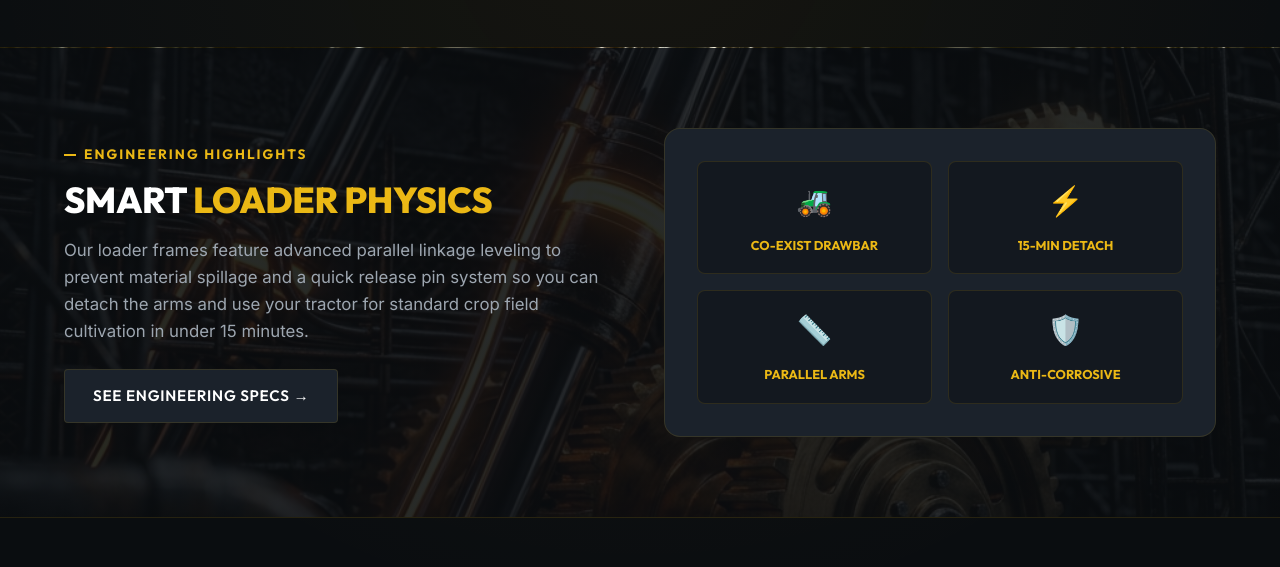
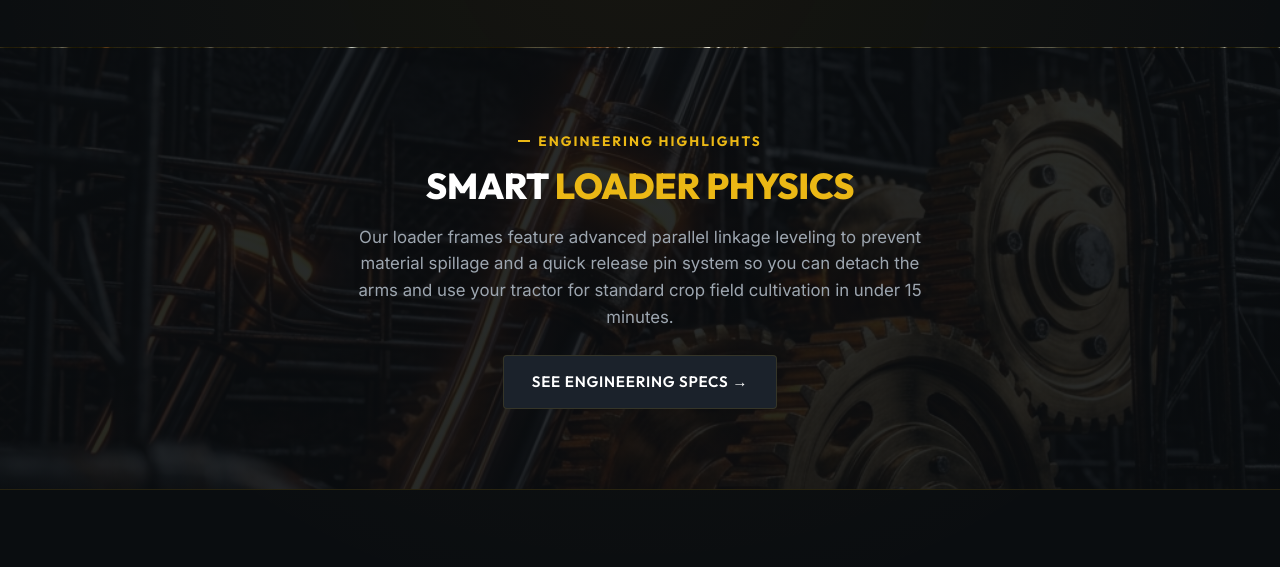
Before and after one commit to Harshverma8055/loader, a website built with Vite: page index.html in a window 1280 px wide. Shown: the part 1680-2247 px from the top of the page. Built offline with nearby package versions, Linux system fonts and the light colour scheme.

Commit message:
style: remove 2x2 feature card and center loader physics section

```diff
--- a/index.html
+++ b/index.html
@@ -239,34 +239,11 @@
   <!-- Teaser: Smart Engineering Advantages -->
   <section class="teaser-section parallax-bg-3d">
     <div class="container">
-      <div class="teaser-grid">
-        <div class="hero-media" style="order: 2;">
-          <div style="background-color: var(--bg-tertiary); padding: 32px; border-radius: var(--border-radius-lg); border: 1px solid var(--border-color); display: grid; grid-template-columns: 1fr 1fr; gap: 16px; text-align: center; width: 100%;">
-            <div style="background-color: var(--bg-secondary); padding: 16px; border-radius: var(--border-radius-md); border: 1px solid var(--border-color);">
-              <span style="font-size: 1.8rem; display: block; margin-bottom: 8px;">🚜</span>
-              <span style="font-size: 0.8rem; font-family: var(--font-headings); font-weight: 700; text-transform: uppercase; color: var(--accent-gold);">Co-Exist Drawbar</span>
-            </div>
-            <div style="background-color: var(--bg-secondary); padding: 16px; border-radius: var(--border-radius-md); border: 1px solid var(--border-color);">
-              <span style="font-size: 1.8rem; display: block; margin-bottom: 8px;">⚡</span>
-              <span style="font-size: 0.8rem; font-family: var(--font-headings); font-weight: 700; text-transform: uppercase; color: var(--accent-gold);">15-Min Detach</span>
-            </div>
-            <div style="background-color: var(--bg-secondary); padding: 16px; border-radius: var(--border-radius-md); border: 1px solid var(--border-color);">
-              <span style="font-size: 1.8rem; display: block; margin-bottom: 8px;">📏</span>
-              <span style="font-size: 0.8rem; font-family: var(--font-headings); font-weight: 700; text-transform: uppercase; color: var(--accent-gold);">Parallel Arms</span>
-            </div>
-            <div style="background-color: var(--bg-secondary); padding: 16px; border-radius: var(--border-radius-md); border: 1px solid var(--border-color);">
-              <span style="font-size: 1.8rem; display: block; margin-bottom: 8px;">🛡️</span>
-              <span style="font-size: 0.8rem; font-family: var(--font-headings); font-weight: 700; text-transform: uppercase; color: var(--accent-gold);">Anti-Corrosive</span>
-            </div>
-          </div>
-        </div>
-
-        <div style="order: 1;">
-          <span class="section-tag">Engineering Highlights</span>
-          <h2 class="section-title" style="text-align: left; margin-left: 0;">Smart <span>Loader Physics</span></h2>
-          <p class="section-desc" style="text-align: left; margin-left: 0; margin-bottom: 24px;">Our loader frames feature advanced parallel linkage leveling to prevent material spillage and a quick release pin system so you can detach the arms and use your tractor for standard crop field cultivation in under 15 minutes.</p>
-          <a href="products.html" class="btn btn-secondary">See Engineering Specs →</a>
-        </div>
+      <div class="section-header" style="margin-bottom: 0;">
+        <span class="section-tag">Engineering Highlights</span>
+        <h2 class="section-title">Smart <span>Loader Physics</span></h2>
+        <p class="section-desc" style="margin-bottom: 24px;">Our loader frames feature advanced parallel linkage leveling to prevent material spillage and a quick release pin system so you can detach the arms and use your tractor for standard crop field cultivation in under 15 minutes.</p>
+        <a href="products.html" class="btn btn-secondary">See Engineering Specs →</a>
       </div>
     </div>
   </section>
```
